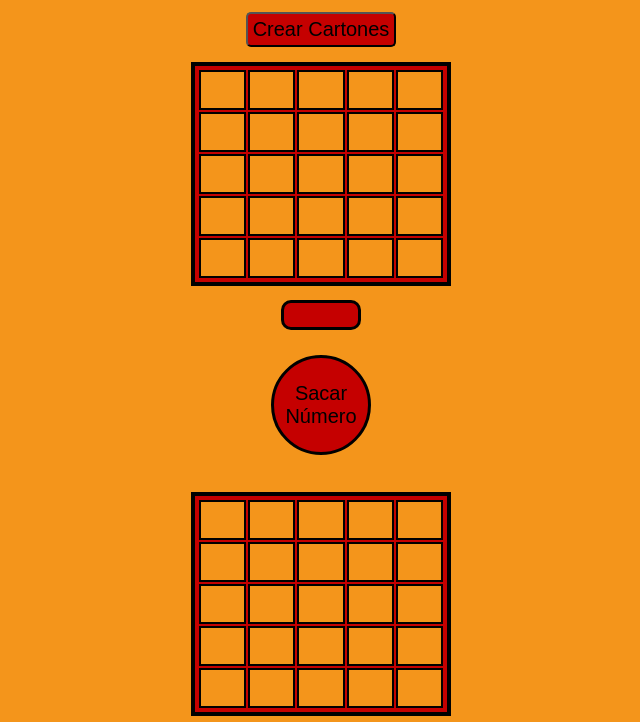
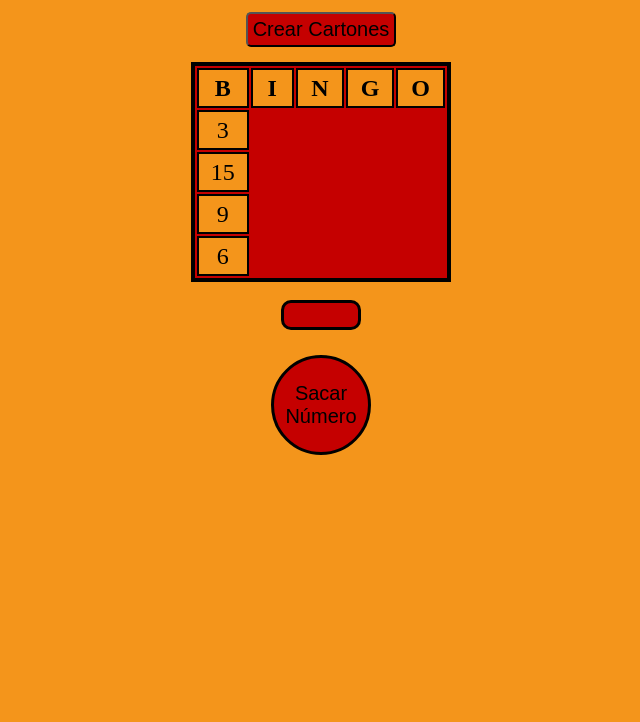
Before and after one commit to JeffersonPorras/juegoBingo, a plain HTML site: page index.html in a window 1280 px wide. Both pictures are taken after a click on the button "Crear Cartones". Shown: the part 78-800 px from the top of the page, without its empty margins (319-959 px from the left). Drawn offline with Linux system fonts and the light colour scheme.

Commit message:
rediseñando cartones de juego

```diff
--- a/index.html
+++ b/index.html
@@ -12,7 +12,7 @@
         <h1>Bingo</h1>
     </header>
     <main>
-        <input class="input-cartones" type="button" value="Crear Cartones" onclick="generarCartonJugador()">
+        <input class="input-cartones" type="button" value="Crear Cartones" onclick="generarCartonDeJuego()">
         <section id="section-carton__jugador"></section>
         <section class="section-boton">
             <div class="Container-boton">
@@ -26,6 +26,8 @@
         </section>
         <section id="section-carton__pc">
         </section>
+        <section id="contenedorNumerosAlmacenados">
+        </section>
     </main>
     <script src="./index.js"></script>
 </body>
--- a/index.js
+++ b/index.js
@@ -1,6 +1,7 @@
 const botonAletorio = document.querySelector("boton-aleatorio")
 const numeroElegidoBalotera = document.getElementById('numeroElegido')
 const letraCorrespondienteAlNumero = document.getElementById('resultadoDeLetraYNumero')
+let sectionCartonJugador = document.getElementById("section-carton__jugador")
 let numeroAleatoriosAlmacenados = []
 
 function botonAleatorioOprimido() {
@@ -37,7 +38,10 @@ function mostrarLetraConNumero(resultado){
     letraCorrespondienteAlNumero.innerHTML = resultado
   }
 
-
+/* function mostrarNumerosAlmacenados(resultado){
+    const sectionNumeros = document.getElementById('contenedorNumerosAlmacenados')
+    sectionNumeros.innerText = resultado
+} */
 function MostrarLetraCorrespondienteANumero(numero) {
   if (numero <= 20) {
     mostrarLetraConNumero(`B ${numero}`)
@@ -64,51 +68,69 @@ function verificarSiNumeroExiste(numero) {
     mostrarNumeroElegido(numeroAVerificar)
     MostrarLetraCorrespondienteANumero(numeroAVerificar)
     numeroAleatoriosAlmacenados.push(numeroAVerificar)
+    mostrarNumerosAlmacenados(numeroAVerificar)
   }else{
     mostrarNumeroElegido(numero)
     MostrarLetraCorrespondienteANumero(numero)
     numeroAleatoriosAlmacenados.push(numero)
+    mostrarNumerosAlmacenados(numero)
   }
 }
-function generarCartonJugador() {
-  let section = document.getElementsByTagName("section")[0];
-  let tabla = document.createElement("table");
-  let tblSection = document.createElement("tsection");
-  let contador = 0;
-  for (let i = 0; i < 5; i++) {
-    let hilera = document.createElement("tr");
-    for (let j = 0; j < 5; j++) {
-      let celda = document.createElement("td");
-      celda.classList.add("casilla");
-      celda.id = contador;
-      contador++;
-      hilera.appendChild(celda);
-    }
-    tblSection.appendChild(hilera);
+function generarCartonDeJuego() {
+  let cartonJugador = document.createElement("table")
+  let cartonPc = document.createElement("table")
+  sectionCartonJugador.appendChild(cartonJugador)
+  cartonJugador.appendChild(generarCabezeraDeCartonDeJuego())
+  cartonJugador.appendChild(GenerarBodyDeCartonDeJuego())
+  cartonPc.appendChild(generarCabezeraDeCartonDeJuego())
+  console.log(cartonPc);
+  console.log(cartonJugador);
+}
+
+function generarCabezeraDeCartonDeJuego() {
+  let cabezera = document.createElement("thead")
+  let fila = document.createElement("tr")
+  fila.appendChild(crearEncabezado("B"))
+  fila.appendChild(crearEncabezado("I"))
+  fila.appendChild(crearEncabezado("N"))
+  fila.appendChild(crearEncabezado("G"))
+  fila.appendChild(crearEncabezado("O"))
+  cabezera.appendChild(fila)
+  return cabezera
+}
+
+function crearEncabezado(valor) {
+  let encabezado = document.createElement("th")
+  encabezado.innerText = valor
+  return encabezado
+}
+
+function GenerarBodyDeCartonDeJuego() {
+  let body = document.createElement("tbody")
+  for (let b = 0; b < 4; b++) {
+    let fila = generarfilasCartonJuego()
+    body.appendChild(fila)
   }
-  tabla.appendChild(tblSection);
-  section.appendChild(tabla);
-  generarCartonPc()
+  return body
 }
-function generarCartonPc() {
-  let section = document.getElementsByTagName("section")[2];
-  let tabla = document.createElement("table");
-  let tblSection = document.createElement("tsection");
-  let contador = 0;
-  for (let i = 0; i < 5; i++) {
-    let hilera = document.createElement("tr");
-    for (let j = 0; j < 5; j++) {
-      let celda = document.createElement("td");
-      celda.classList.add("casilla");
-      celda.id = contador;
-      contador++;
-      hilera.appendChild(celda);
-    }
-    tblSection.appendChild(hilera);
-  }
-  tabla.appendChild(tblSection);
-  section.appendChild(tabla);
+function generarfilasCartonJuego() {
+  let fila = document.createElement("tr")
+  let columna = generarValorDeCasillasB(generarNumeroAleatorio(1,20))
+  fila.appendChild(columna)
+  return fila
 }
+
+function generarValorDeCasillasB(numero) {
+  let valorCasilla = document.createElement("td")
+  valorCasilla.classList.add("casilla-b")
+  valorCasilla.innerText = numero
+  return valorCasilla
+}
+
+
+
+
+
 
 
 
--- a/style.css
+++ b/style.css
@@ -58,7 +58,7 @@ table{
     border: 4px solid;
     background-color: var(--segundo-color);
 }
-.casilla{
+th,td{
     width: 80px;
     height: 40px;
     border: 2px solid;
```
